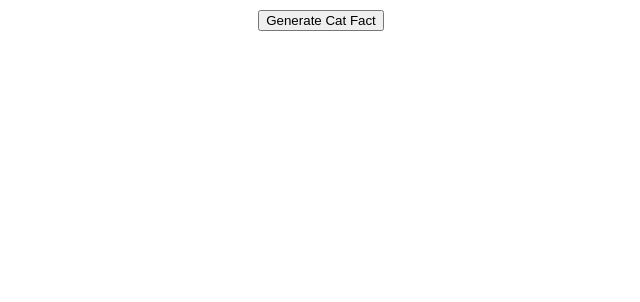
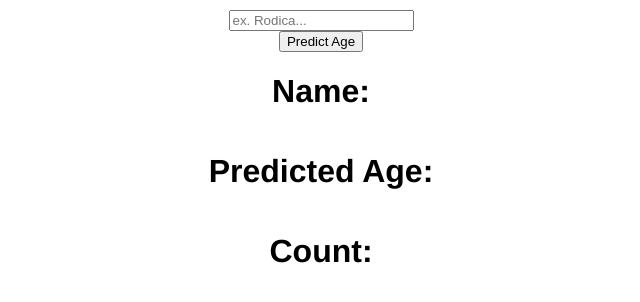
Before and after one commit to RodicaNegura/to-do-list-react, a React (Create React App) app: page / in a window 1280 px wide. Shown: the top 302 px of the page, without its empty margins (329-969 px from the left). Built offline with nearby package versions, Linux system fonts and the light colour scheme; no server answers.

Commit message:
age, name and count predicted using fetch & axios

```diff
--- a/src/App.js
+++ b/src/App.js
@@ -1,24 +1,28 @@
 import './App.css';
-import React, { useEffect, useState } from 'react';
+import React, { useState } from 'react';
 import Axios from "axios";
 
 function App() {
-  const [catFact, setCatFact] = useState("");
-
-  const fetchCatFact = () => {
-    Axios.get("https://catfact.ninja/fact").then((res) => {
-      setCatFact(res.data.fact);
+  const [name, setNAme] = useState("");
+  const [predictedAge, setPredictedAge] = useState(null);
+  const fetchData = () => {
+    Axios.get(`https://api.agify.io/?name=${name}`).then((res) => {
+      setPredictedAge(res.data);
     });
   }
-
-  useEffect(() => {
-    fetchCatFact();
-  }, []);
-
   return  (
     <div className='App'>
-      <button onClick={fetchCatFact}> Generate Cat Fact</button>
-      <p>{catFact}</p>
+      <input
+        placeholder='ex. Rodica...'
+        onChange={(event) => {
+          setNAme(event.target.value);
+        }}
+      />
+      <button onClick={fetchData}> Predict Age </button>
+
+      <h1>Name: {predictedAge?.name}</h1>
+      <h1>Predicted Age: {predictedAge?.age}</h1>
+      <h1>Count: {predictedAge?.count}</h1>
     </div>
   )
 }
```
